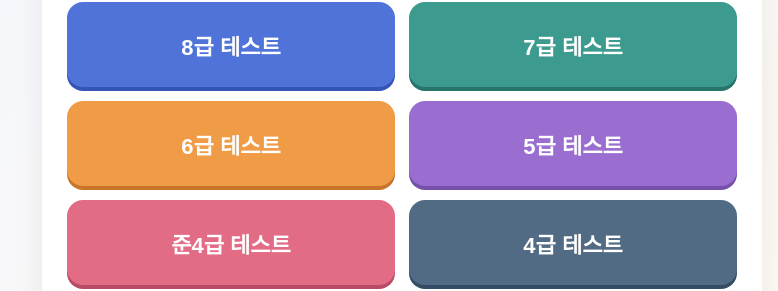
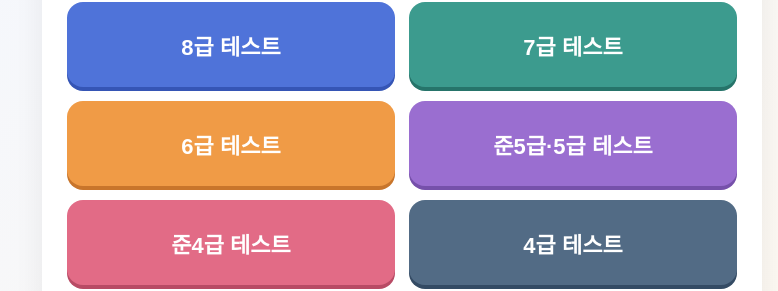
Before and after one commit to sart965/hanja10-game, a plain HTML site: page level-test.html in a window 1280 px wide. Shown: the part 143-434 px from the top of the page, without its empty margins (238-1016 px from the left). Drawn offline with Linux system fonts and the light colour scheme.

Commit message:
Add 준5급 label to unified selector

```diff
--- a/level-test.html
+++ b/level-test.html
@@ -10,5 +10,5 @@ a:nth-child(2){background:#3c9b8e;box-shadow:0 4px 0 #26746a}a:nth-child(3){back
 .note{margin-top:22px;padding:15px;border-radius:14px;background:#f1f5f9;text-align:center;font-size:15px;line-height:1.6}
 @media(max-width:480px){h1{font-size:24px}.grid{gap:10px}a{font-size:20px;min-height:75px}}
 </style></head><body><main class="wrap"><h1>📚 한자 훈음테스트</h1><p>원하는 급수를 선택하여 테스트를 시작하세요!</p><div class="grid">
-<a href="8grade-test.html">8급 테스트</a><a href="7grade-test.html">7급 테스트</a><a href="6grade-test.html">6급 테스트</a><a href="5grade-test.html">5급 테스트</a><a href="jun4-test.html?v=20261004">준4급 테스트</a><a href="4grade-test.html?v=20261004">4급 테스트</a><a href="jun3-test.html?v=20261004">준3급 테스트</a>
+<a href="8grade-test.html">8급 테스트</a><a href="7grade-test.html">7급 테스트</a><a href="6grade-test.html">6급 테스트</a><a href="5grade-test.html">준5급·5급 테스트</a><a href="jun4-test.html?v=20261004">준4급 테스트</a><a href="4grade-test.html?v=20261004">4급 테스트</a><a href="jun3-test.html?v=20261004">준3급 테스트</a>
 </div><div class="note">학생 이름을 입력하고 문제 수를 선택한 뒤 훈음을 맞혀 보세요.<br>틀린 문제는 다시 도전할 수 있습니다.</div></main></body></html>
```
